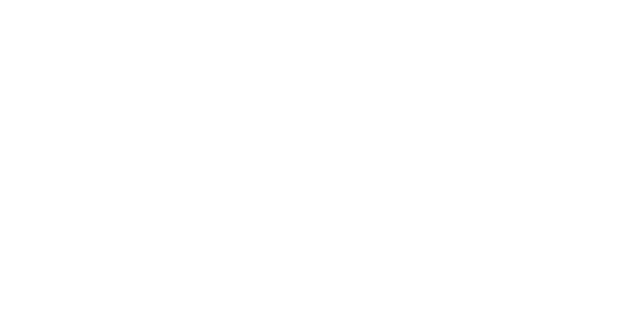
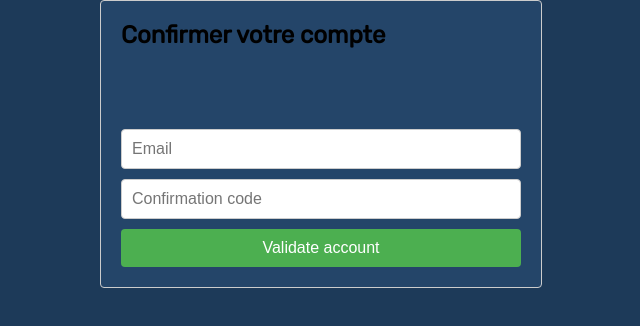
Before and after one commit to AxelWebDeveloper/chest_custom, a React (Vite) app in the folder chest_custom/: page /confirmAccount in a window 1280 px wide. Before the commit this address had no page. Shown: the top 326 px of the page, without its empty margins (319-959 px from the left). Built offline with nearby package versions, Linux system fonts and the light colour scheme.

Commit message:
add register & confirm account view

```diff
--- a/chest_custom/package.json
+++ b/chest_custom/package.json
@@ -9,6 +9,8 @@
     "preview": "vite preview"
   },
   "dependencies": {
+    "@ionic/react": "^7.0.3",
+    "aws-amplify": "^5.1.2",
     "chess.js": "^1.0.0-beta.4",
     "react": "^18.2.0",
     "react-chessboard": "^2.1.3",
@@ -21,6 +23,7 @@
     "@types/react-dom": "^18.0.11",
     "@types/styled-components": "^5.1.26",
     "@vitejs/plugin-react": "^3.1.0",
+    "node-libs-browser": "^2.2.1",
     "typescript": "^4.9.3",
     "vite": "^4.2.0"
   }
--- a/chest_custom/src/router/Router.tsx
+++ b/chest_custom/src/router/Router.tsx
@@ -3,12 +3,16 @@ import {BrowserRouter, Route, Routes} from "react-router-dom";
 import Home from "../views/Home/Home";
 import Game from "../views/Game/Game";
 import Login from "../views/Login/Login";
+import RegisterCard from '../views/Register/Register';
+import ConfirmAccount from '../views/Register/ConfirmAccount';
 
 const Router = () => {
     return (
         <BrowserRouter>
             <Routes>
                 <Route path="/" element={<Login />}/>
+                <Route path="/register" element={<RegisterCard />}/>
+                <Route path="/confirmAccount" element={<ConfirmAccount />}/>
                 <Route path="/game/:id" element={<Game />}/>
                 <Route path="/Login:" element={<Home />} />
             </Routes>
--- /dev/null
+++ b/chest_custom/src/views/Register/ConfirmAccount.tsx
@@ -0,0 +1,96 @@
+import React, {useState} from 'react';
+import styled from "styled-components";
+import { useIonRouter } from "@ionic/react";
+
+
+
+const ConfirmAccount = () => {
+    const [username, setUsername] = useState("");
+    const [password, setPassword] = useState("");
+
+    const handleSubmit = (e: { preventDefault: () => void; }) => {
+        e.preventDefault();
+        console.log(`Username: ${username}, Password: ${password}`);
+    };
+
+    const router = useIonRouter();
+
+
+    return (
+        <Body>
+            <StyledCard>
+                <h2>Confirmer votre compte</h2>
+                <StyledForm onSubmit={handleSubmit}>
+                    <StyledInput
+                        type="text"
+                        placeholder="Email"
+                        value={username}
+                        onChange={(e) => setUsername(e.target.value)}
+                    />
+                    <StyledInput
+                        type="text"
+                        placeholder="Confirmation code"
+                        value={password}
+                        onChange={(e) => setPassword(e.target.value)}
+                    />
+                    <StyledButton
+                    onClick={() => {
+                        window.alert("Compte confirmé");
+                        router.push("/");
+                        window.location.reload();
+                      }}
+                      type="submit">Validate account</StyledButton>
+                </StyledForm>
+            </StyledCard>
+        </Body>
+    );
+};
+
+
+const Body = styled.div`
+  width: 100vw;
+  height: 100vh;
+  background-color: #1d3a59;
+  `;
+
+const StyledCard = styled.div`
+  background-color: #fff;
+  border: 1px solid #ccc;
+  border-radius: 4px;
+  padding: 20px;
+  width: 400px;
+  margin: 0 auto;
+  display: flex;
+  flex-direction: column;
+  background-color: #244569;
+`;
+
+const StyledForm = styled.form`
+  display: flex;
+  flex-direction: column;
+  margin-top: 20%;
+`;
+
+const StyledInput = styled.input`
+  margin-bottom: 10px;
+  padding: 10px;
+  border-radius: 4px;
+  border: 1px solid #ccc;
+  font-size: 16px;
+`;
+
+const StyledButton = styled.button`
+  background-color: #4caf50;
+  color: #fff;
+  border: none;
+  border-radius: 4px;
+  padding: 10px;
+  font-size: 16px;
+  cursor: pointer;
+
+  &:hover {
+    background-color: #3e8e41;
+  }
+`;
+
+export default ConfirmAccount;
--- /dev/null
+++ b/chest_custom/src/views/Register/Register.tsx
@@ -0,0 +1,95 @@
+import { useIonRouter } from '@ionic/react';
+import React, {useState} from 'react';
+import styled from "styled-components";
+import { Auth } from "aws-amplify";
+
+
+
+const RegisterCard = () => {
+    const [username, setUsername] = useState("");
+    const [password, setPassword] = useState("");
+
+    const handleSubmit = (e: { preventDefault: () => void; }) => {
+        e.preventDefault();
+        console.log(`Username: ${username}, Password: ${password}`);
+    };
+    const router = useIonRouter();
+
+
+    return (
+        <Body>
+            <StyledCard>
+                <h2>Register</h2>
+                <StyledForm onSubmit={handleSubmit}>
+                    <StyledInput
+                        type="text"
+                        placeholder="Username"
+                        value={username}
+                        onChange={(e) => setUsername(e.target.value)}
+                    />
+                    <StyledInput
+                        type="password"
+                        placeholder="Password"
+                        value={password}
+                        onChange={(e) => setPassword(e.target.value)}
+                    />
+                    <StyledButton
+                    onClick={() => {
+                        window.alert("Inscription confirmé");
+                        router.push("/confirmaccount");
+                        window.location.reload();
+                      }} type="submit">Register</StyledButton>
+                </StyledForm>
+            </StyledCard>
+        </Body>
+    );
+};
+
+
+const Body = styled.div`
+  width: 100vw;
+  height: 100vh;
+  background-color: #1d3a59;
+  `;
+
+const StyledCard = styled.div`
+  background-color: #fff;
+  border: 1px solid #ccc;
+  border-radius: 4px;
+  padding: 20px;
+  width: 400px;
+  margin: 0 auto;
+  display: flex;
+  flex-direction: column;
+  background-color: #244569;
+`;
+
+const StyledForm = styled.form`
+  display: flex;
+  flex-direction: column;
+  margin-top: 20%;
+`;
+
+const StyledInput = styled.input`
+  margin-bottom: 10px;
+  padding: 10px;
+  border-radius: 4px;
+  border: 1px solid #ccc;
+  font-size: 16px;
+`;
+
+const StyledButton = styled.button`
+  background-color: #4caf50;
+  color: #fff;
+  border: none;
+  border-radius: 4px;
+  padding: 10px;
+  font-size: 16px;
+  cursor: pointer;
+
+  &:hover {
+    background-color: #3e8e41;
+  }
+`;
+
+export default RegisterCard;
```
Also changed, not shown: 1 other file (tests, documents, lock files or other folders).
